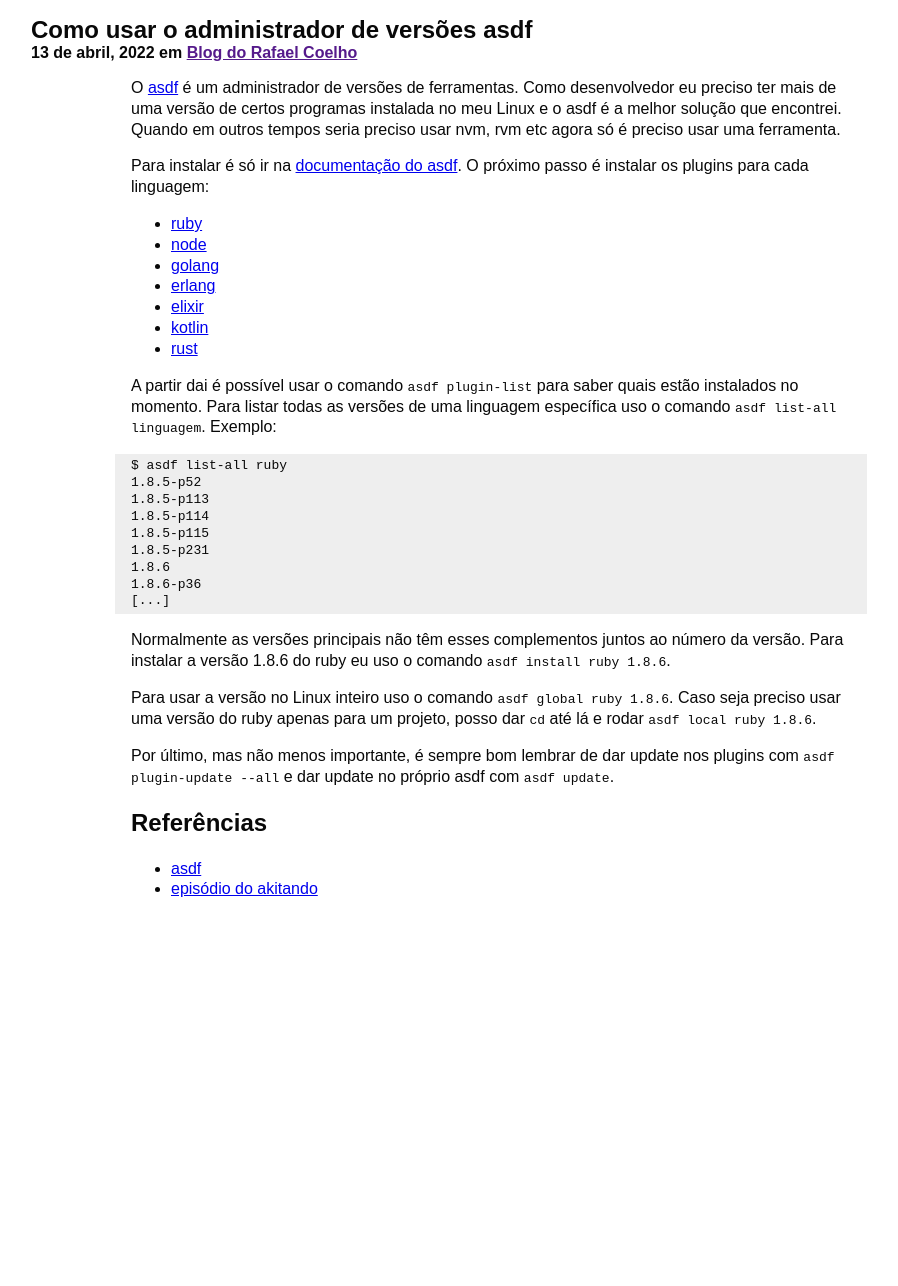
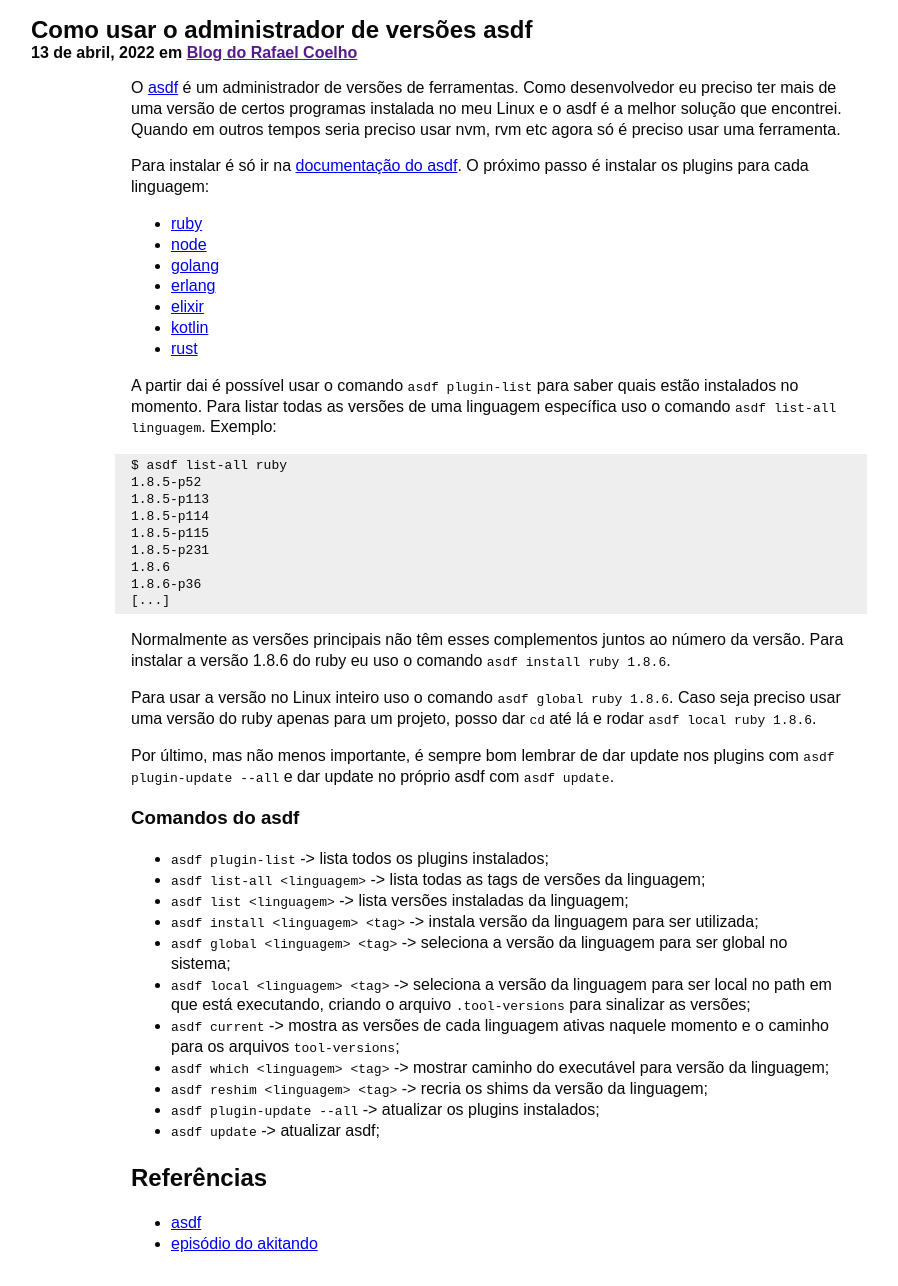
Before and after one commit to rafaellcoellho/rafaellcoellho.github.io, a Jekyll site: the page built from _posts/2022-04-13-como-usar-o-administrador-de-versoes-asdf.markdown, in a window 1280 px wide. Shown: the whole page, without its empty margins (149-1047 px from the left). Built offline with Jekyll 4.4.1, drawn with Linux system fonts in a browser that asks for light colours; before the commit the page ends 932 px from its top, so only the background shows below that.

Commit message:
fix(posts): adiciona lista de comandos do asdf mais facilmente no post

```diff
--- a/_posts/2022-04-13-como-usar-o-administrador-de-versoes-asdf.markdown
+++ b/_posts/2022-04-13-como-usar-o-administrador-de-versoes-asdf.markdown
@@ -47,6 +47,21 @@ até lá e rodar `asdf local ruby 1.8.6`.
 Por último, mas não menos importante, é sempre bom lembrar de dar update nos plugins
 com `asdf plugin-update --all` e dar update no próprio asdf com `asdf update`.
 
+### Comandos do asdf
+
+- `asdf plugin-list` -> lista todos os plugins instalados;
+- `asdf list-all <linguagem>` -> lista todas as tags de versões da linguagem;
+- `asdf list <linguagem>` -> lista versões instaladas da linguagem;
+- `asdf install <linguagem> <tag>` -> instala versão da linguagem para ser utilizada;
+- `asdf global <linguagem> <tag>` -> seleciona a versão da linguagem para ser global no sistema;
+- `asdf local <linguagem> <tag>` -> seleciona a versão da linguagem para ser local no path em que
+está executando, criando o arquivo `.tool-versions` para sinalizar as versões;
+- `asdf current` -> mostra as versões de cada linguagem ativas naquele momento e o caminho para os arquivos
+`tool-versions`;
+- `asdf which <linguagem> <tag>` -> mostrar caminho do executável para versão da linguagem;
+- `asdf reshim <linguagem> <tag>` -> recria os shims da versão da linguagem;
+- `asdf plugin-update --all` -> atualizar os plugins instalados;
+- `asdf update` -> atualizar asdf;
 
 ## Referências
 + [asdf]
```
